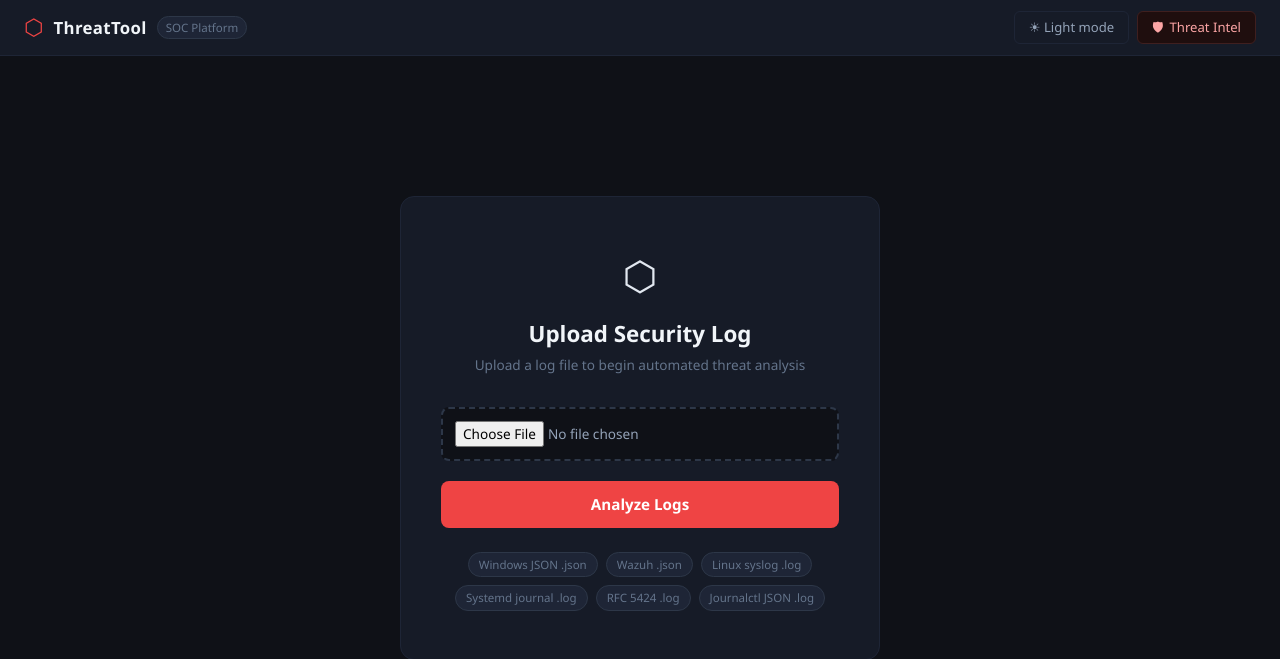
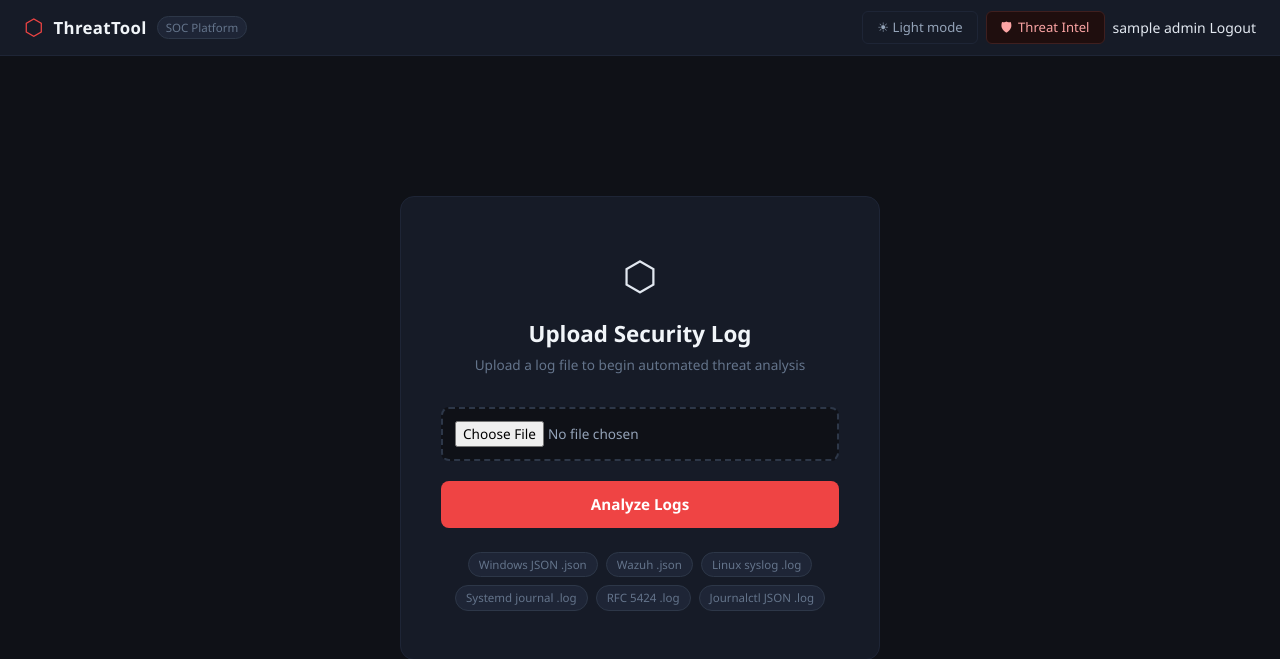
Before and after one commit to Aditya14-coder/Threat-tool, a Flask app: page / in a window 1280 px wide. Shown: the top 659 px of the page. Run offline with Flask 3, Linux system fonts and the light colour scheme; the visitor is signed in with stand-in values (Sample User, id 1); some libraries are stand-ins or nearby versions.

Commit message:
Refactor index.html to include user info and theme toggle

```diff
--- a/templates/index.html
+++ b/templates/index.html
@@ -22,6 +22,12 @@
     <a href="/lookup-page" class="tl-nav-btn tl-nav-btn-danger">
             <span>🛡</span> Threat Intel
         </a>
+        <div class="tl-user-pill">
+    <span class="tl-user-dot" style="background: {{ color }};"></span>
+    <span class="tl-user-name">{{ username }}</span>
+    <span class="tl-user-role">{{ role }}</span>
+    <a href="/logout" class="tl-logout-btn">Logout</a>
+</div>
     </div>
 </nav>
 
```
